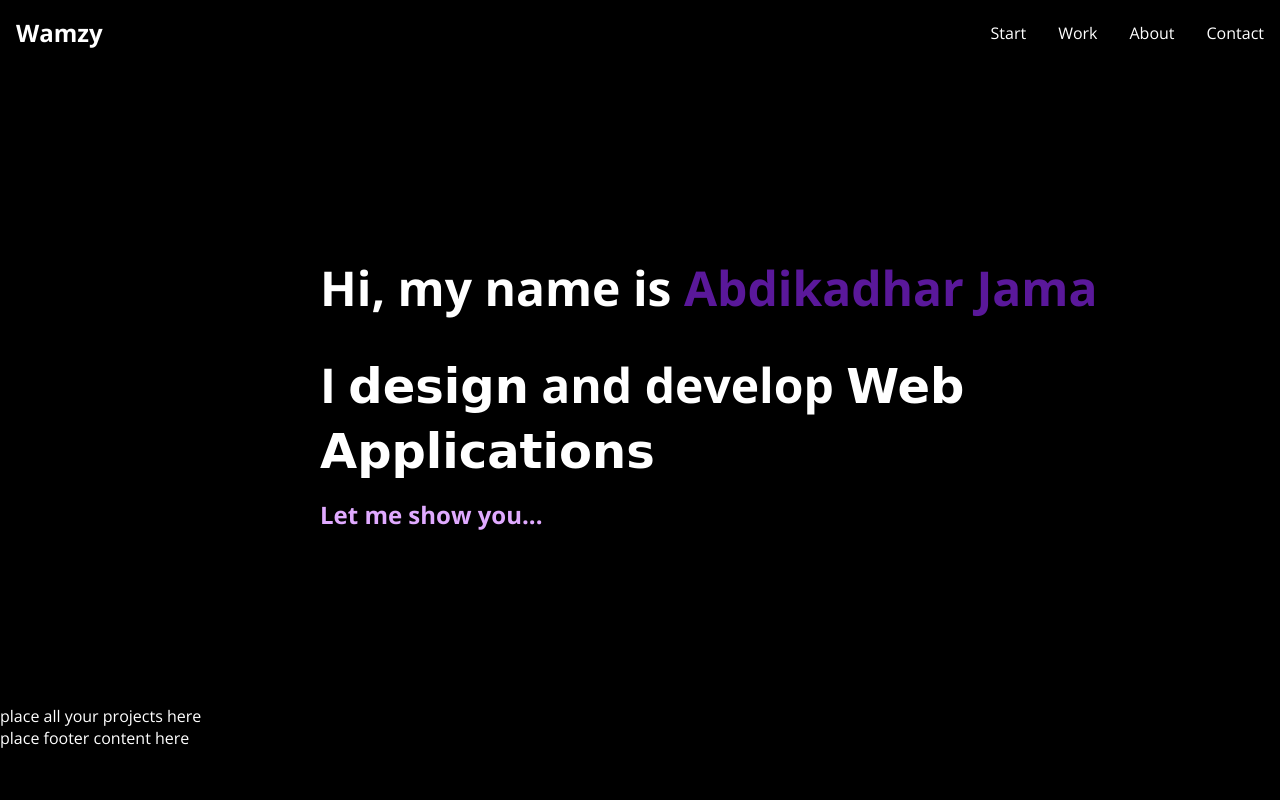
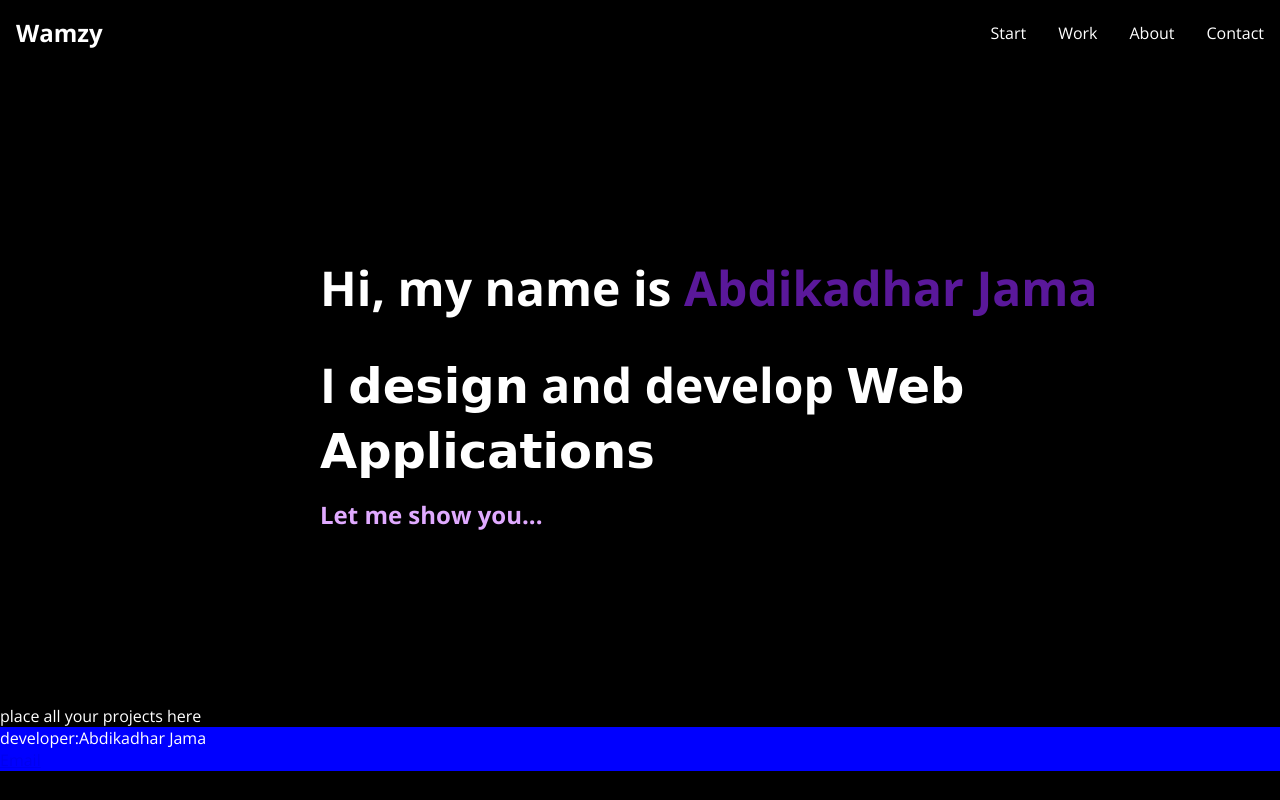
Before and after one commit to abdikadharjama/my-portofolio, a plain HTML site: page index.html in a window 1280 px wide. Drawn offline with nearby package versions, Linux system fonts and the light colour scheme; a web font is replaced by a local one.

Commit message:
modified index.html style.css

```diff
--- a/index.html
+++ b/index.html
@@ -42,6 +42,8 @@
     <!-- my projects section -->
     <section id="projects-section">place all your projects here</section>
     <!-- get in touch section -->
-    <footer id="get-in-touch-section">place footer content here</footer>
+    <footer id="get-in-touch-section"><p>developer:Abdikadhar Jama<br>
+      <a href="https://github.com/abdikadharjama">Email</a>
+    </p></footer>
   </body>
 </html>
--- a/style.css
+++ b/style.css
@@ -80,3 +80,7 @@ body {
 .hero--container > div > h3 {
     font-size: 1.5rem;
 }
+footer{
+    display: block;
+    background-color: blue;
+}
```
